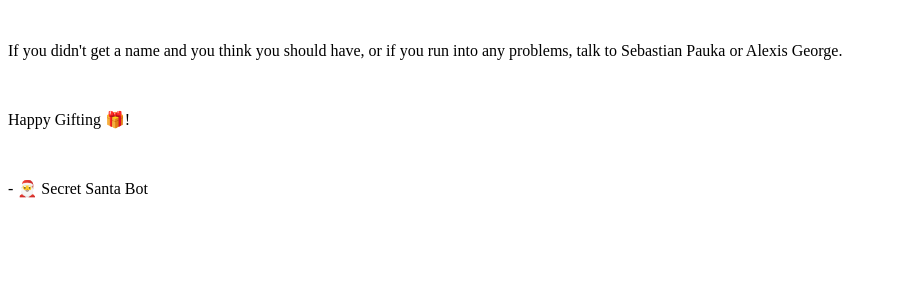
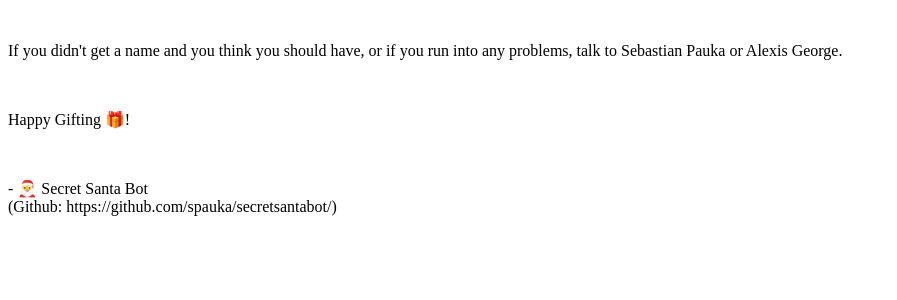
Before and after one commit to spauka/secretsantabot, a Python web app: template templates/general_message.html in a window 1280 px wide. Shown: the part 328-628 px from the top of the page, without its empty margins (0-897 px from the left). Run offline with Jinja, Linux system fonts and the light colour scheme; the template is opened without the code that fills it, so the values that code supplies are empty.

Commit message:
Update start message

```diff
--- a/templates/general_message.html
+++ b/templates/general_message.html
@@ -14,4 +14,4 @@
 </p><br>
 <p>If you didn't get a name and you think you should have, or if you run into any problems, talk to Sebastian Pauka or Alexis George.</p><br>
 <p>Happy Gifting 🎁!</p><br>
-<p>- 🎅 Secret Santa Bot</p>
+<p>- 🎅 Secret Santa Bot<br>(Github: https://github.com/spauka/secretsantabot/)</p>
```
